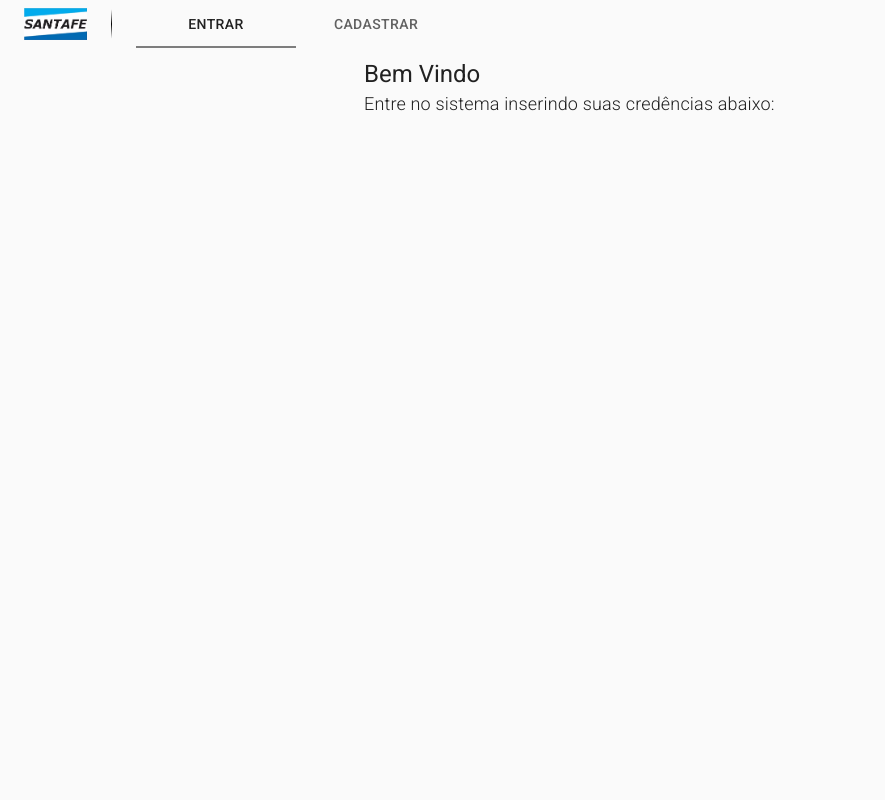
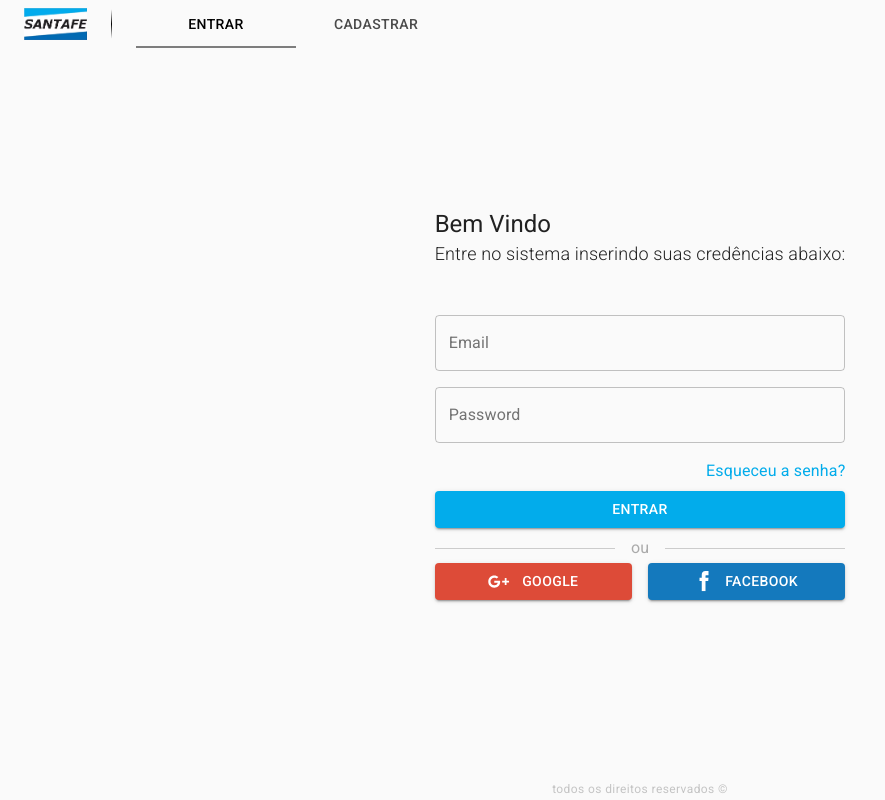
Before and after one commit to breno-sapucaia/santafe-ui, a React (Create React App) app: page / in a window 1280 px wide. Shown: the whole page, without its empty margins (0-885 px from the left). Built offline with nearby package versions, Linux system fonts and the light colour scheme.

Commit message:
tela de login finalizado

```diff
--- a/src/App.tsx
+++ b/src/App.tsx
@@ -1,14 +1,27 @@
-import { CssBaseline } from '@material-ui/core';
+import { createStyles, CssBaseline, makeStyles, Theme, Typography } from '@material-ui/core';
 import React from 'react';
 import SessionPage from './pages/session';
 
 function App() {
+  const classes = useStyles()
   return (
     <React.Fragment>
       <CssBaseline />
       <SessionPage />
+      <Typography className={classes.footer} component="footer" variant="caption" > todos os direitos reservados ©</Typography>
     </React.Fragment>
   );
 }
 
+const useStyles = makeStyles((theme: Theme) =>
+  createStyles({
+    footer: {
+      position:'fixed',
+      bottom:0,
+      right:0,
+      left:0,
+      textAlign:'center',
+      color:'#c4c4c4'
+    }
+  }))
 export default App;
--- a/src/components/header/index.tsx
+++ b/src/components/header/index.tsx
@@ -22,7 +22,7 @@ export function TabPanel(props: TabPanelProps) {
             {...other}
         >
             {value === index && (
-                <Container className={classes.container} maxWidth="sm">
+                <Container component="main" className={classes.container} maxWidth="lg">
                     <main>
                         {children}
                     </main>
@@ -72,7 +72,7 @@ function Header(props: HeaderProps) {
     return (
         <AppBar className={classes.appBar}>
             <Toolbar className={classes.toolbar}variant="dense">
-                <img className={classes.logo} src={LogoImg} />
+                <img alt="logo"className={classes.logo} src={LogoImg} />
                 <div className={classes.verticalDivider} />
                 <MenuTabs setValue={setValue} value={value} />
             </Toolbar>
@@ -85,10 +85,15 @@ const useStyles = makeStyles((theme: Theme) => {
         root: {
             flexGrow: 1,
             backgroundColor: "#fafafa",
+            color: '#000'
         },
         container: {
             height: '100vh',
             paddingTop: 58,
+            paddingBottom: 58,
+            display:'flex',
+            justifyContent:'center',
+            alignItems:'center'
         },
         verticalDivider: {
             position: 'relative',
--- a/src/components/login/form.tsx
+++ b/src/components/login/form.tsx
@@ -1,9 +1,12 @@
-import { TextField } from '@material-ui/core'
+import { Button, createStyles, Grid, Link, TextField, Theme, Typography } from '@material-ui/core'
+import { makeStyles } from '@material-ui/styles'
 import { useFormik } from 'formik'
+import FacebookIcon from '../../assets/icons/facebook-icon.svg'
+import GoogleIcon from '../../assets/icons/google-plus-icon.svg'
 import React from 'react'
 import * as yup from 'yup'
 
-interface Props {}
+interface Props { }
 const validationSchema = yup.object({
     email: yup
         .string()
@@ -18,7 +21,8 @@ const validationSchema = yup.object({
 
 
 function Form(props: Props) {
-    const {} = props
+
+    const classes = useStyles();
     const formik = useFormik({
         initialValues: {
             email: '',
@@ -26,16 +30,21 @@ function Form(props: Props) {
         },
         validationSchema,
         onSubmit: (values) => {
-            alert(JSON.stringify(values,null,2))
+            alert(JSON.stringify(values, null, 2))
         }
     });
     return (
-        <form onSubmit={formik.handleSubmit}>
+        <Grid container xs={12}>
+            <Grid item xs={12}>
+                <form className={classes.form} onSubmit={formik.handleSubmit}>
                     <TextField
                         fullWidth
                         id="email"
                         name="email"
                         label="Email"
+                        variant="outlined"
+                        color="secondary"
+                        className={classes.input}
                         value={formik.values.email}
                         onChange={formik.handleChange}
                         error={formik.touched.email && Boolean(formik.errors.email)}
@@ -46,13 +55,116 @@ function Form(props: Props) {
                         id="password"
                         name="password"
                         label="Password"
+                        variant="outlined"
+                        color="secondary"
+                        className={classes.input}
                         value={formik.values.password}
                         onChange={formik.handleChange}
                         error={formik.touched.password && Boolean(formik.errors.password)}
                         helperText={formik.touched.password && formik.errors.password}
                     />
-        </form>
+                    <Typography className={classes.forgotLink}>
+                        <Link> Esqueceu a senha?</Link>
+                    </Typography>
+                    <Button
+                        type='submit'
+                        variant='contained'
+                        color='primary'
+                        fullWidth
+                        className={classes.submitBtn}
+                    >
+                        Entrar</Button>
+                    <Typography className={classes.divider} component="div"><span>ou</span></Typography>
+                    <Grid
+                        container
+                        justify={"space-between"}
+                        xs={12}>
+                        <Grid item className={classes.paddingRight} xs={6}>
+                            <Button
+                                variant="contained"
+                                fullWidth
+                                className={classes.googleButton}
+                                color="primary"
+                            >
+                                <img alt="Google Icon"className={classes.icon} src={GoogleIcon} /> Google
+                        </Button>
+                        </Grid>
+                        <Grid className={classes.paddingLeft} item xs={6}>
+                            <Button
+                                variant="contained"
+                                fullWidth
+                                className={classes.facebookButton}
+                                color="primary">
+                                <img alt="FacebookIcon" className={classes.icon} src={FacebookIcon} /> Facebook
+                        </Button>
+
+                        </Grid>
+                    </Grid>
+                </form >
+            </Grid>
+        </Grid >
     )
 }
 
+const useStyles = makeStyles((theme: Theme) =>
+    createStyles({
+        form: {
+            display: 'flex',
+            flexDirection: 'column'
+        },
+        input: {
+            marginBottom: theme.spacing(2)
+        },
+        forgotLink: {
+            textAlign: 'right'
+        },
+        submitBtn: {
+            marginTop: theme.spacing(1),
+            marginBottom: theme.spacing(1)
+        },
+        divider: {
+            display: 'flex',
+            textAlign: 'center',
+            '&>span': {
+                marginBottom: 3.5,
+                color: "#aaa"
+            },
+            '&::after': {
+                content: '""',
+                alignSelf: 'center',
+                flexGrow: 1,
+                backgroundColor: "#ccc",
+                height: 1,
+                marginBottom: 3,
+                marginLeft: theme.spacing(2)
+            },
+            '&::before': {
+                content: '""',
+                alignSelf: 'center',
+                flexGrow: 1,
+                backgroundColor: "#ccc",
+                height: 1,
+                marginRight: theme.spacing(2),
+                marginBottom: 3
+            }
+        },
+        icon: {
+            color: "#fff",
+            marginRight: theme.spacing(1.5)
+        },
+        paddingLeft:{
+            paddingLeft: theme.spacing(1)
+        },
+        paddingRight:{
+            paddingRight: theme.spacing(1)
+        },
+        facebookButton: {
+            background: "#1479BD",
+        },
+        googleButton: {
+            background: "#DD4B38",
+        }
+
+
+    }))
 export default Form
--- a/src/components/login/index.tsx
+++ b/src/components/login/index.tsx
@@ -1,30 +1,43 @@
-import { Theme, Typography } from '@material-ui/core'
+import { Grid, Theme, Typography } from '@material-ui/core'
 import { createStyles, makeStyles } from '@material-ui/styles'
-import React, { Fragment } from 'react'
-
+import React from 'react'
+import Form from './form'
 interface Props { }
 
 function Login(props: Props) {
     const classes = useStyles()
 
     return (
-        <Fragment>
-            <Typography variant="h5">
-                Bem Vindo
-            </Typography>
-            <Typography className={classes.subtitle} variant="subtitle1">
-                Entre no sistema inserindo suas credências abaixo:
-            </Typography>
-        </Fragment>
+
+        <Grid
+            container
+            direction="column"
+            alignItems="center"
+            xs={12}>
+
+            <Grid item className={classes.container} xs={12}>
+                <Typography variant="h5" className={classes.title}>Bem Vindo</Typography>
+                <Typography className={classes.subtitle} variant="subtitle1">Entre no sistema inserindo suas credências abaixo:</Typography>
+            </Grid>
+            <Form />
+        </Grid>
+
     )
 }
 
 const useStyles = makeStyles((theme: Theme) =>
     createStyles({
+        container: {
+            marginBottom: theme.spacing(5)
+        },
         subtitle: {
             fontSize: 18,
             fontWeight: 'lighter',
-            lineHeight: 1.5
+            lineHeight: 1.5,
+            marginBottom: theme.spacing(1)
+        },
+        title: {
+            marginTop: theme.spacing(1)
         }
     })
 );
--- a/src/utils/theme.ts
+++ b/src/utils/theme.ts
@@ -7,7 +7,8 @@ import { createMuiTheme } from "@material-ui/core";
 const theme = createMuiTheme({
     palette: {
         primary: {
-            main: '#02ACEB'
+            main: '#02ACEB',
+            contrastText: '#ffffff'
         },
         secondary: {
             main: '#6200EE'
```
Also changed, not shown: src/assets/icons/facebook-icon.svg (added), src/assets/icons/google-plus-icon.svg (added). Lines whose indentation alone changed are shown as unchanged.
